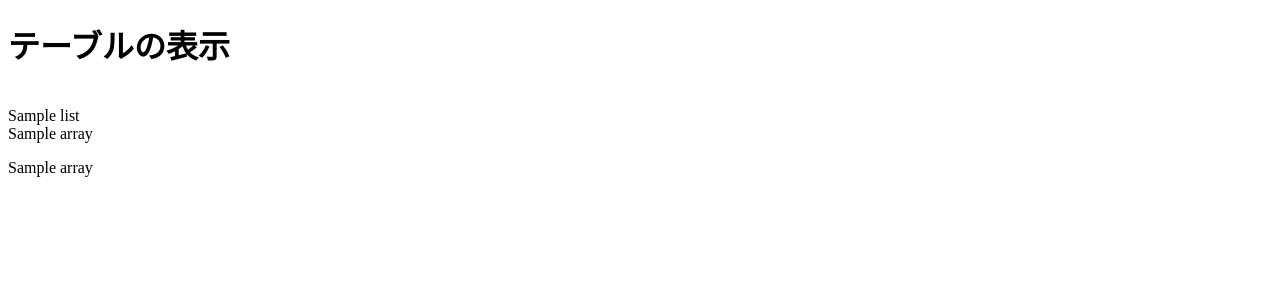
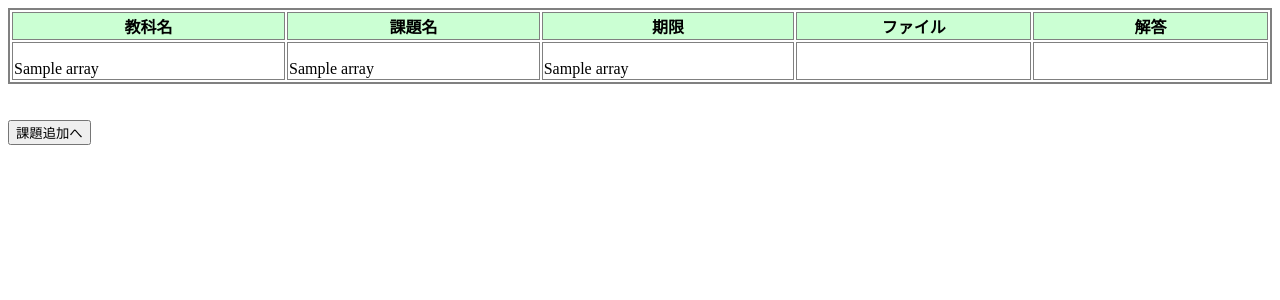
Before and after one commit to carina11/assignmentShare, a Flask app: template app/templates/table.html in a window 1280 px wide. Shown: the top 300 px of the page. Run offline with Flask 2, Linux system fonts and the light colour scheme; the template is opened without the code that fills it: most values are stand-ins (such as "Sample title", 1, 10 or a date in 2020).

Commit message:
基本機能の実装完了

```diff
--- a/app/app.py
+++ b/app/app.py
@@ -1,7 +1,6 @@
 from flask import Flask, render_template, request
 import subprocess
 import os
-#from datetime import datetime
 import datetime
 
 app = Flask(__name__)
@@ -17,8 +16,6 @@ def upload():
     time = request.form['time']
     subject = request.form['subject']
 
-    print(deadline)
-    print(assignmentName)
     if(os.path.isdir("deadline") == False):
         os.mkdir("deadline")
     if(os.path.isdir("assignmentName") == False):
@@ -40,16 +37,20 @@ def upload():
     f.write(deadline)
     f.close()
 
-    print("処理完了")
     return render_template("uploadSuccess.html")
 
 @app.route("/table")
 def table():
+    if(os.path.isdir("deadline") == False):
+        os.mkdir("deadline")
+    if(os.path.isdir("assignmentName") == False):
+        os.mkdir("assignmentName")
+    if(os.path.isdir("subject") == False):
+        os.mkdir("subject")
     cmd = 'ls subject/'
     out = subprocess.check_output(cmd.split()).decode('utf-8')
     out_list = out.split()
     length = len(out_list)
-    print(length)
 
     array = []
     i = 0
@@ -63,18 +64,9 @@ def table():
         f = open('deadline/'+out_list[i], "r")
         array.append(f.read())
         f.close()
-        print(array)
         i = i + 1
 
-
-    print(out_list)
-    #f = open("assignment/"+out_list[0], "r")
-    #text = f.read()
-    #print(text)
-    #print(out_list[1])
-
-
-    return render_template("table.html", list = out_list, array = array)
+    return render_template("table.html", list = out_list, array = array, length=length)
 
 
 if __name__ == "__main__":
--- a/app/templates/Assignment_List.html
+++ b/app/templates/Assignment_List.html
@@ -83,6 +83,8 @@
             </div>
             <button type="submit" class="btn btn-default" onclick="upload();">Submit</button>
           <!--/form-->
+          <br><br>
+          <input type="button" value="課題一覧へ" onclick="location.href='./table'">
     </body>
 
 </html>
--- a/app/templates/table.html
+++ b/app/templates/table.html
@@ -1,23 +1,66 @@
 <!DOCTYPE html>
+
+
 <html>
 <head>
-        <script>
+    <title>課題共有システム</title>
+    <script type="text/javascript">
     window.onload = function(){
+        length = "{{length}}"
         array = "{{array}}";
-                document.getElementById("name").innerHTML = array;
+
+        /*var subject = "オペレーティング・システム";
+        var name = "第一回の授業課題";
+        var date = "2020/4/10";
+        var file = "file.jpeg";
+        var anser = "anser.pdf";*/
+        /*document.getElementById("subject").innerHTML = subject;
+        document.getElementById("name").innerHTML = name;
+        document.getElementById("date").innerHTML = date;
+        document.getElementById("file").innerHTML = file;
+        document.getElementById("anser").innerHTML = anser;*/
+
+
     }
     </script>
+</head>
 
-    </head>
-    <body>
-        <h1>
-            テーブルの表示
-        </h1>
+<table border="2" bordercolor="#808080">
+    <tr>
+    <th bgcolor="#CBFFD3" width="500"><font color="#000000">教科名 </font></th>
+    <th bgcolor="#CBFFD3" width="500"><font color="#000000">課題名</font></th>
+    <th bgcolor="#CBFFD3" width="500"><font color="#000000">期限</font></th>
+    <th bgcolor="#CBFFD3" width="500"><font color="#000000">ファイル</font></th>
+    <th bgcolor="#CBFFD3" width="500"><font color="#000000">解答</font></th>
+    </tr>
+    {% for i in range(length) %}
+    <tr>
+    <td bgcolor="#FFFFFF" align="top" nowrap>
+        <p id="subject"> </p>
+        {{array[0+3*i]}}
+    </td>
+    <td bgcolor="#FFFFFF" valign="top" width="500">
+        <p id="name"> </p>
+        {{array[1+3*i]}}
+    </td>
+    <td bgcolor="#FFFFFF" valign="top" width="500">
+        <p id="date"> </p>
+        {{array[2+3*i]}}
+    </td>
+
+    <td bgcolor="#FFFFFF" valign="top" width="500">
+        <p id="file"> </p>
+    </td>
+    <td bgcolor="#FFFFFF" valign="top" width="500">
+        <p id="anser"> </p>
+    </td>
+    </tr>
+    {% endfor %}
+    </table>
     <br>
-        {{list}}<br>
-        {{array}}
     <br>
-        <p id="name"></p>
+
+    <input type="button" value="課題追加へ" onclick="location.href='./'">
 
 
 </body>
--- a/app/templates/uploadSuccess.html
+++ b/app/templates/uploadSuccess.html
@@ -6,7 +6,9 @@
     <body>
         <h2>
             アップロードが完了しました
-        </h2><br>
+        </h2><br><br>
+        <input type="button" value="課題一覧へ" onclick="location.href='./table'">
+
 
     </body>
 
```
Lines whose indentation alone changed are shown as unchanged.
